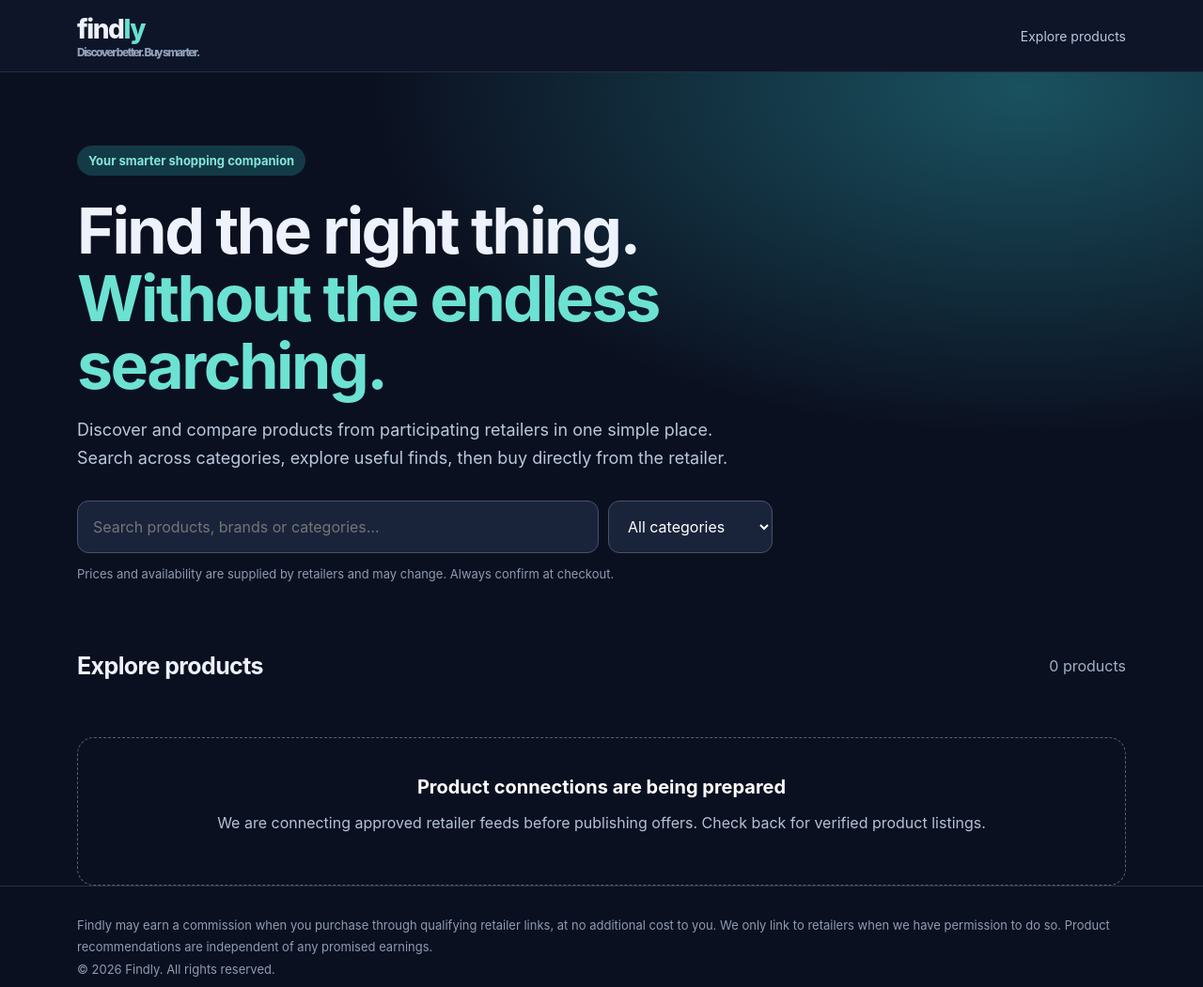
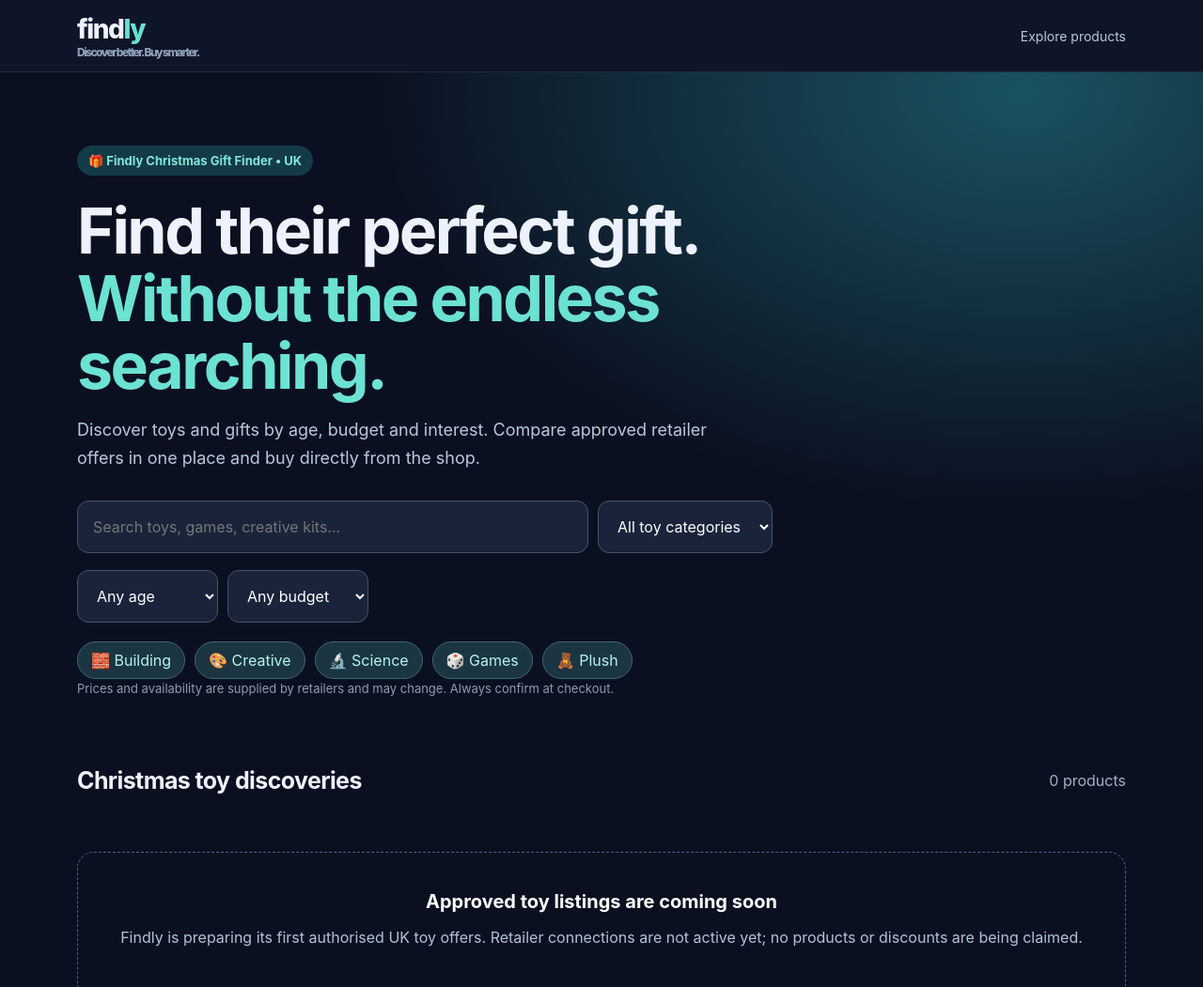
Before and after one commit to Jackechan29/Findly-ai-, a plain HTML site: page index.html in a window 1280 px wide. Shown: the top 1051 px of the page at 94% size. Drawn offline with Linux system fonts and the light colour scheme.

Commit message:
Focus Findly launch on Christmas toys with age, budget and interest filters

```diff
--- a/index.html
+++ b/index.html
@@ -1,7 +1,7 @@
 <!doctype html>
 <html lang="en"><head><meta charset="utf-8"><meta name="viewport" content="width=device-width,initial-scale=1">
-<meta name="description" content="Findly compares products from participating retailers, helping you discover useful deals.">
-<title>Findly — Smarter shopping, less searching</title>
+<meta name="description" content="Findly helps UK families discover Christmas toy gifts by age, budget and interest from participating retailers.">
+<title>Findly — Christmas Toy Finder UK</title>
 <style>
 :root{font-family:Inter,ui-sans-serif,system-ui,-apple-system,Segoe UI,sans-serif;color:#edf2fc;background:#0b1020}
 *{box-sizing:border-box}body{margin:0}a{color:inherit}.shell{max-width:1160px;margin:auto;padding:0 22px}
@@ -13,7 +13,7 @@ nav a{font-size:14px;text-decoration:none;color:#b8c8df}nav a:hover{color:white}
 h1{font-size:clamp(38px,6vw,68px);line-height:1.06;letter-spacing:-2.5px;margin:22px 0 18px;max-width:750px}
 h1 em{font-style:normal;color:#6ce2d3}p.lead{max-width:700px;color:#b9c8db;font-size:18px;line-height:1.65}
 .searchbar{display:flex;gap:10px;max-width:740px;margin:30px 0 12px}input,select{border-radius:12px;padding:16px;background:#19243a;color:white;border:1px solid #45536b;font:inherit}
-input{flex:1;min-width:0}select{min-width:175px}.note{color:#8e9bb2;font-size:13px;line-height:1.6}
+input{flex:1;min-width:0}select{min-width:175px}.note{color:#8e9bb2;font-size:13px;line-height:1.6}.filters{display:flex;gap:10px;flex-wrap:wrap;margin:18px 0}.filters select{min-width:150px}.giftIdeas{display:flex;gap:10px;flex-wrap:wrap;margin-top:20px}.giftIdeas button{border:1px solid #3e6871;background:#1b3541;color:#b3f6ec;border-radius:100px;padding:9px 14px;font:inherit;cursor:pointer}.giftIdeas button:hover{background:#265765}
 section{padding:24px 0 70px}.sectionhead{display:flex;align-items:center;justify-content:space-between;gap:15px;flex-wrap:wrap}
 h2{font-size:25px;letter-spacing:-.6px}.count{color:#a1b0c5}
 .grid{display:grid;grid-template-columns:repeat(3,1fr);gap:18px;margin-top:18px}
@@ -30,24 +30,24 @@ footer{border-top:1px solid #ffffff22;padding:30px 0 48px;color:#8e9bb2;font-siz
 @media(max-width:520px){.grid{grid-template-columns:1fr}.hero{padding-top:42px}h1{letter-spacing:-1.7px}}
 </style></head><body>
 <header><div class="shell"><nav><div class="logo">find<span>ly</span><div class="tiny">Discover better. Buy smarter.</div></div><a href="#discover">Explore products</a></nav></div></header>
-<main><div class="hero"><div class="shell"><div class="eyebrow">Your smarter shopping companion</div>
-<h1>Find the right thing.<br><em>Without the endless searching.</em></h1>
-<p class="lead">Discover and compare products from participating retailers in one simple place. Search across categories, explore useful finds, then buy directly from the retailer.</p>
-<div class="searchbar"><input id="query" type="search" aria-label="Search products" placeholder="Search products, brands or categories…">
-<select id="category" aria-label="Category"><option value="">All categories</option></select></div>
+<main><div class="hero"><div class="shell"><div class="eyebrow">🎁 Findly Christmas Gift Finder • UK</div>
+<h1>Find their perfect gift.<br><em>Without the endless searching.</em></h1>
+<p class="lead">Discover toys and gifts by age, budget and interest. Compare approved retailer offers in one place and buy directly from the shop.</p>
+<div class="searchbar"><input id="query" type="search" aria-label="Search products" placeholder="Search toys, games, creative kits…">
+<select id="category" aria-label="Toy category"><option value="">All toy categories</option></select></div><div class="filters"><select id="age" aria-label="Age group"><option value="">Any age</option><option value="0-2">0–2 years</option><option value="3-5">3–5 years</option><option value="6-8">6–8 years</option><option value="9-12">9–12 years</option><option value="13-17">13–17 years</option></select><select id="budget" aria-label="Budget"><option value="">Any budget</option><option value="15">Under £15</option><option value="30">Under £30</option><option value="50">Under £50</option><option value="100">Under £100</option></select></div><div class="giftIdeas"><button type="button" data-search="building">🧱 Building</button><button type="button" data-search="creative">🎨 Creative</button><button type="button" data-search="science">🔬 Science</button><button type="button" data-search="board game">🎲 Games</button><button type="button" data-search="plush">🧸 Plush</button></div>
 <div class="note">Prices and availability are supplied by retailers and may change. Always confirm at checkout.</div></div></div>
-<section class="shell" id="discover"><div class="sectionhead"><h2>Explore products</h2><span id="count" class="count">Connecting product catalogue…</span></div><div id="products" class="grid"></div><div id="empty" class="empty" hidden></div></section></main>
+<section class="shell" id="discover"><div class="sectionhead"><h2>Christmas toy discoveries</h2><span id="count" class="count">Connecting product catalogue…</span></div><div id="products" class="grid"></div><div id="empty" class="empty" hidden></div></section></main>
 <footer><div class="shell">Findly may earn a commission when you purchase through qualifying retailer links, at no additional cost to you. We only link to retailers when we have permission to do so. Product recommendations are independent of any promised earnings.<br>© <span id="year"></span> Findly. All rights reserved.</div></footer>
 <script>
-const state={products:[],query:"",category:""};const byId=id=>document.getElementById(id);
+const state={products:[],query:"",category:"",age:"",budget:""};const byId=id=>document.getElementById(id);
 byId("year").textContent=new Date().getFullYear();
 const validUrl=s=>{try{const u=new URL(s);return ["https:","http:"].includes(u.protocol)?u.href:null}catch{return null}};
 function render(){
-const matches=state.products.filter(p=>(!state.category||p.category===state.category)&&[p.title,p.category,p.merchant].join(" ").toLowerCase().includes(state.query));
+const matches=state.products.filter(p=>{const ageOk=!state.age||(Number.isFinite(Number(p.age_min))&&Number.isFinite(Number(p.age_max))&&p.age_min!==undefined&&p.age_max!==undefined&&Number(p.age_min)<=Number(state.age.split("-")[1])&&Number(p.age_max)>=Number(state.age.split("-")[0]));const budgetOk=!state.budget||(p.price_gbp!==undefined&&p.price_gbp!==null&&Number(p.price_gbp)>0&&Number(p.price_gbp)<Number(state.budget));return (!state.category||p.category===state.category)&&ageOk&&budgetOk&&[p.title,p.category,p.merchant,p.tags||""].join(" ").toLowerCase().includes(state.query)});
 byId("count").textContent=matches.length+" product"+(matches.length===1?"":"s");
 const root=byId("products");root.replaceChildren();
 for(const p of matches){const article=document.createElement("article");article.className="product";
-const art=document.createElement("div");art.className="art";art.textContent="✦";
+const art=document.createElement("div");art.className="art";art.textContent="🎁";
 const details=document.createElement("div");details.className="details";
 const cat=document.createElement("div");cat.className="cat";cat.textContent=p.category;
 const title=document.createElement("h3");title.textContent=p.title;
@@ -57,9 +57,12 @@ const price=document.createElement("span");price.className="price";price.textCon
 const a=document.createElement("a");a.className="btn";a.textContent="View retailer";a.href=validUrl(p.affiliate_url)||"#";a.target="_blank";a.rel="noopener noreferrer sponsored";if(a.href.endsWith("#")){a.setAttribute("aria-disabled","true");a.removeAttribute("href")}
 bottom.append(price,a);details.append(cat,title,merch,bottom);article.append(art,details);root.append(article)}
 const empty=byId("empty");empty.hidden=matches.length!==0;
-empty.replaceChildren();if(!matches.length){const b=document.createElement("b");b.textContent=state.products.length?"No matching products yet":"Product connections are being prepared";const p=document.createElement("p");p.textContent=state.products.length?"Try another search or category.":"We are connecting approved retailer feeds before publishing offers. Check back for verified product listings.";empty.append(b,p)}
+empty.replaceChildren();if(!matches.length){const b=document.createElement("b");b.textContent=state.products.length?"No matching products yet":"Approved toy listings are coming soon";const p=document.createElement("p");p.textContent=state.products.length?"Try another search or category.":"Findly is preparing its first authorised UK toy offers. Retailer connections are not active yet; no products or discounts are being claimed.";empty.append(b,p)}
 }
 byId("query").addEventListener("input",e=>{state.query=e.target.value.trim().toLowerCase();render()});
 byId("category").addEventListener("change",e=>{state.category=e.target.value;render()});
+byId("age").addEventListener("change",e=>{state.age=e.target.value;render()});
+byId("budget").addEventListener("change",e=>{state.budget=e.target.value;render()});
+for(const b of document.querySelectorAll("[data-search]"))b.addEventListener("click",()=>{state.query=b.dataset.search;byId("query").value=state.query;render()});
 (async()=>{try{const r=await fetch("./catalog.json",{cache:"no-store"});if(!r.ok)throw Error("catalog unavailable");const data=await r.json();state.products=(data.products||[]).filter(p=>p.title&&p.category&&p.merchant&&validUrl(p.affiliate_url));for(const c of [...new Set(state.products.map(p=>p.category))].sort()){const o=document.createElement("option");o.value=c;o.textContent=c;byId("category").append(o)}}catch(e){console.warn("Catalogue unavailable",e)}render()})();
 </script></body></html>
```
